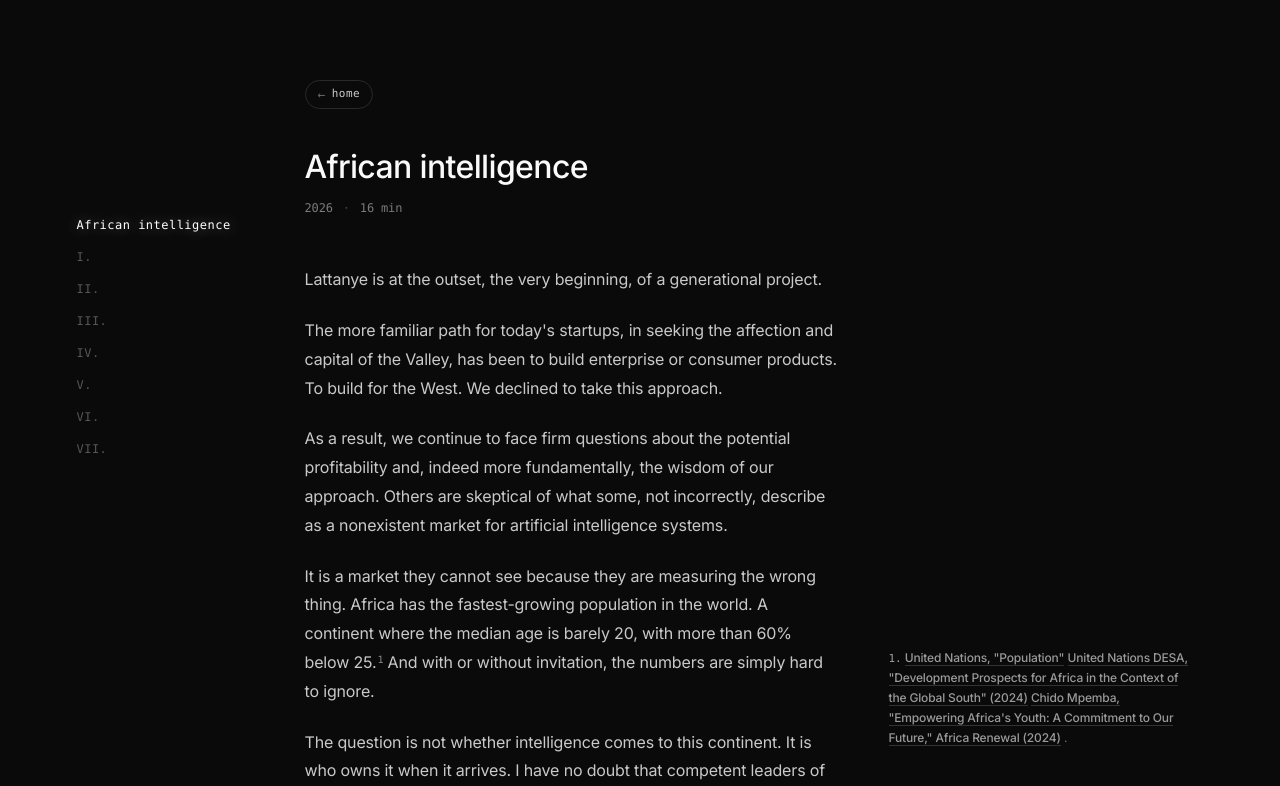
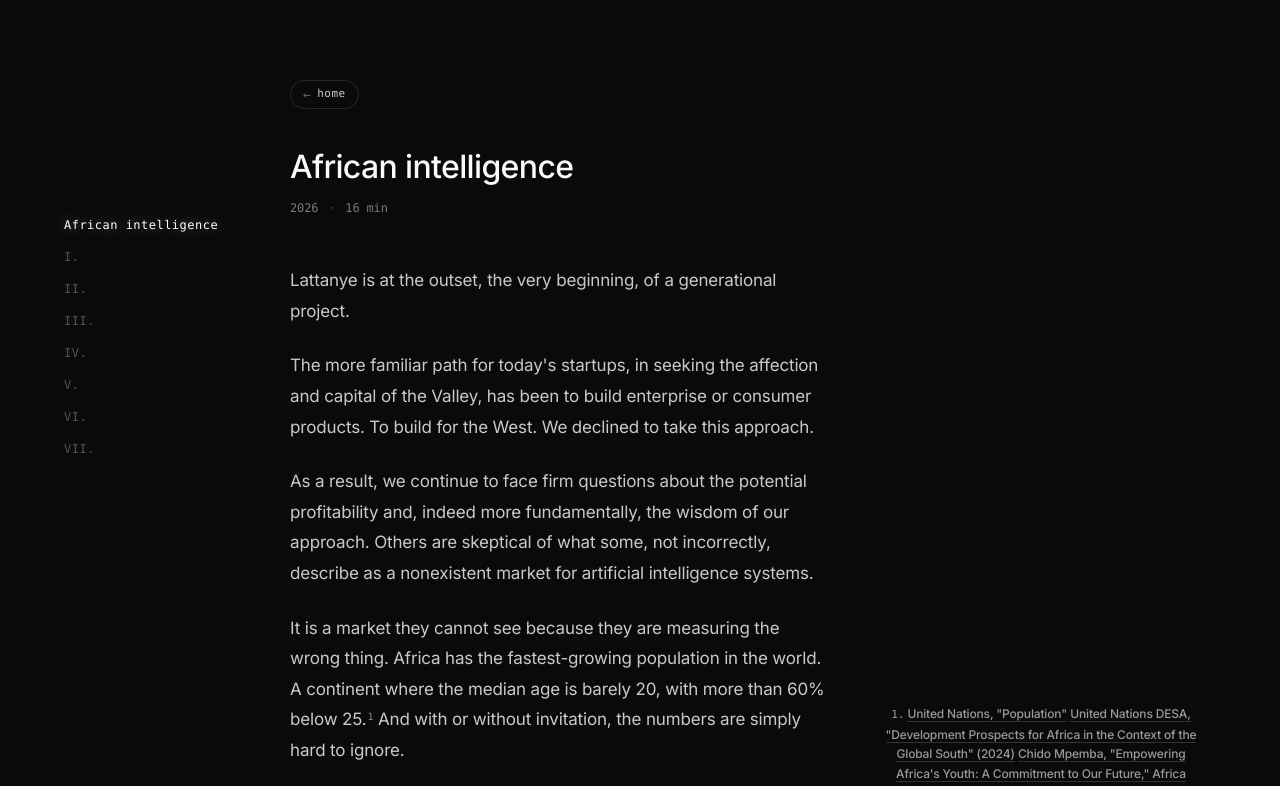
Before and after one commit to ydntatenda/tatenda-site, a Next.js app: page /writing/building-african-intelligence in a window 1280 px wide. Shown: the top 786 px of the page. Built offline with nearby package versions, Linux system fonts and the light colour scheme.

Commit message:
Add files via upload

```diff
--- a/app/globals.css
+++ b/app/globals.css
@@ -397,14 +397,14 @@
 @media (min-width: 1240px) {
   .article-page {
     display: grid;
-    grid-template-columns: 180px minmax(0, 640px) 300px;
-    gap: 48px;
-    max-width: 1240px;
+    grid-template-columns: 170px minmax(0, 760px) 320px;
+    gap: 56px;
+    max-width: 1400px;
     margin: 0 auto;
   }
   /* the page main is already max-width 680 — widen for articles */
   main:has(.article-page) {
-    max-width: 1240px;
+    max-width: 1400px;
   }
 }
 
@@ -487,10 +487,10 @@
 }
 
 .article-body p {
-  font-size: 16px;
+  font-size: 17px;
   line-height: 1.8;
   color: #c9c9c9;
-  margin: 0 0 22px;
+  margin: 0 0 24px;
 }
 
 /* Citation superscript */
@@ -512,12 +512,13 @@
     display: block;
     float: right;
     clear: right;
-    width: 300px;
-    margin-right: -348px;
+    width: 320px;
+    margin-right: -376px;
     margin-bottom: 18px;
     font-size: 12px;
     line-height: 1.65;
     color: #7a7a7a;
+    text-align: center;
   }
 }
 
```
